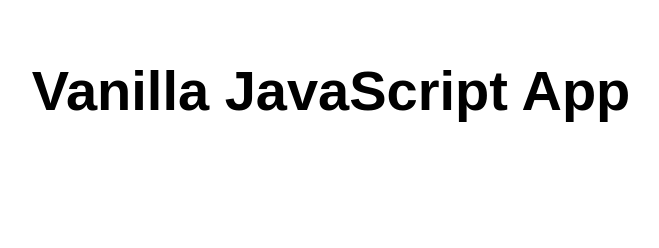
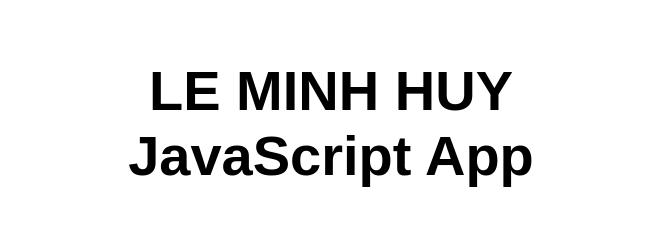
Before and after one commit to sportclubs04hehe/my-first-static-web-app, a website: page src/index.html in a window 1280 px wide. Shown: the whole page, without its empty margins (309-968 px from the left). Drawn offline with Linux system fonts and the light colour scheme.

Commit message:
edit title

```diff
--- a/src/index.html
+++ b/src/index.html
@@ -10,7 +10,7 @@
 
 <body>
   <main>
-    <h1>Vanilla JavaScript App</h1>
+    <h1>LE MINH HUY JavaScript App</h1>
   </main>
 </body>
 
```
